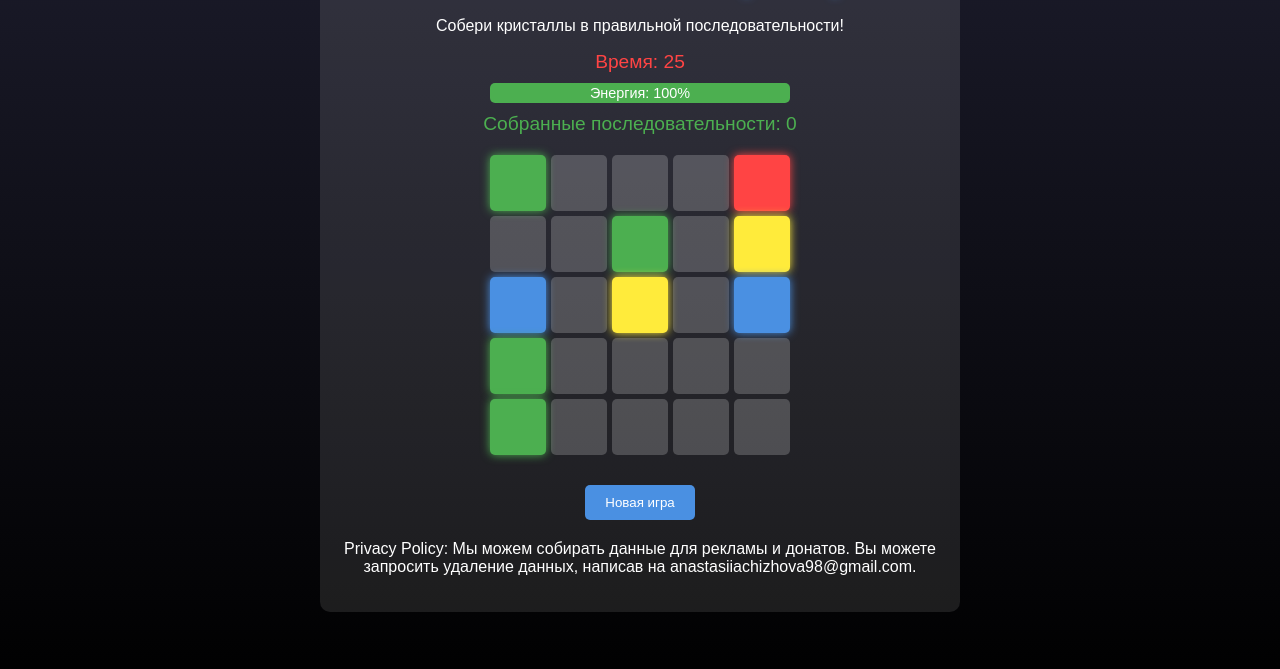
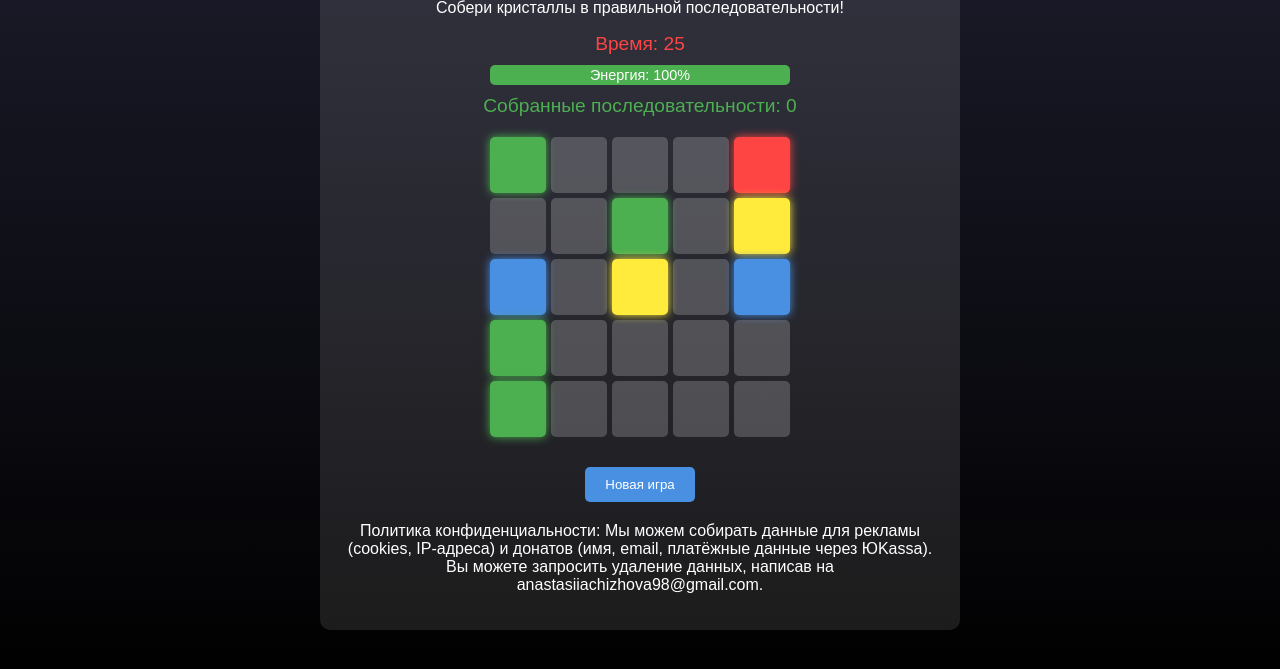
Before and after one commit to AnastasiaChizhova1/Space-Energy-Collector, a website: page index.html in a window 1280 px wide. Shown: the part 163-832 px from the top of the page. Drawn offline with Linux system fonts and the light colour scheme.

Commit message:
Update index.html

```diff
--- a/index.html
+++ b/index.html
@@ -20,7 +20,7 @@
         <button onclick="startGame()">Новая игра</button>
         <div id="ad-container" style="margin-top: 20px;"></div>
         <footer>
-            <p>Privacy Policy: Мы можем собирать данные для рекламы и донатов. Вы можете запросить удаление данных, написав на anastasiiachizhova98@gmail.com.</p>
+            <p>Политика конфиденциальности: Мы можем собирать данные для рекламы (cookies, IP-адреса) и донатов (имя, email, платёжные данные через ЮKassa). Вы можете запросить удаление данных, написав на anastasiiachizhova98@gmail.com.</p>
         </footer>
     </div>
     <script src="game.js"></script>
```
